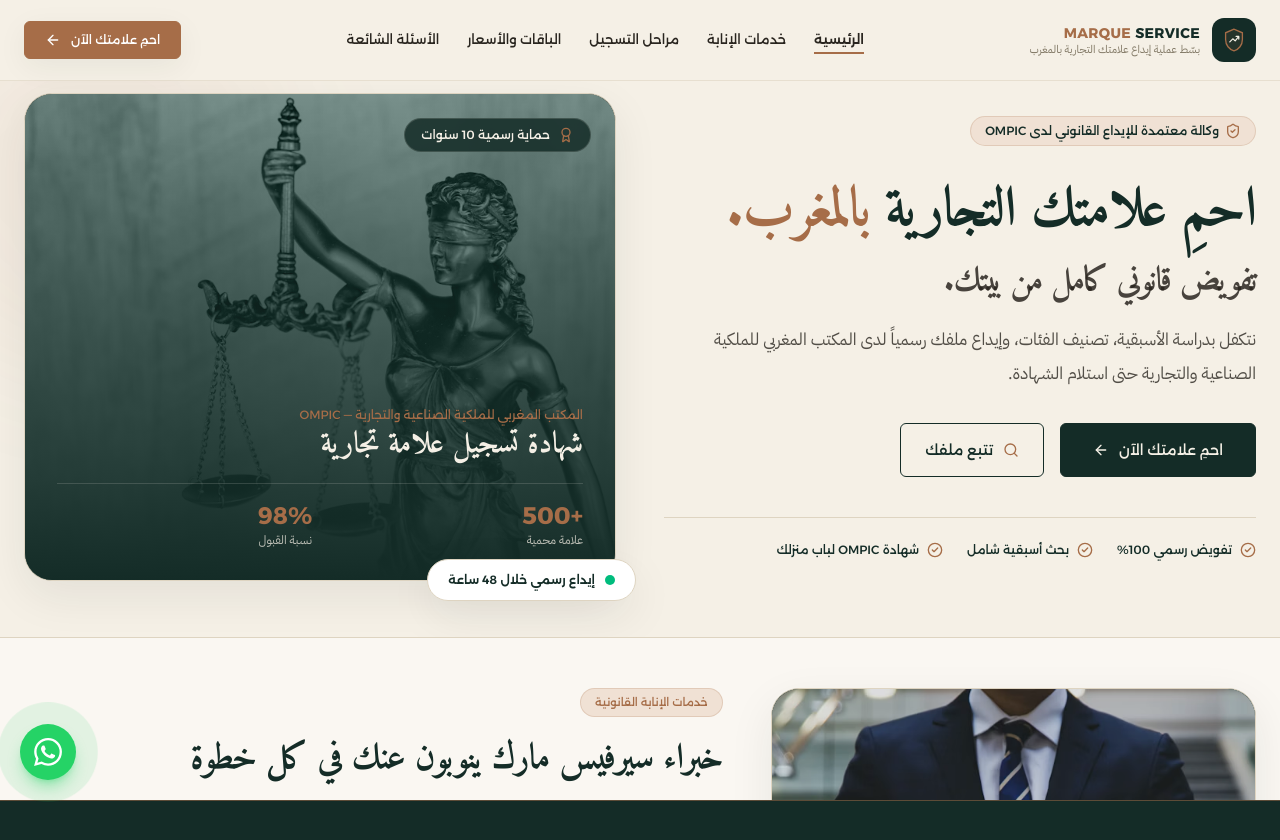
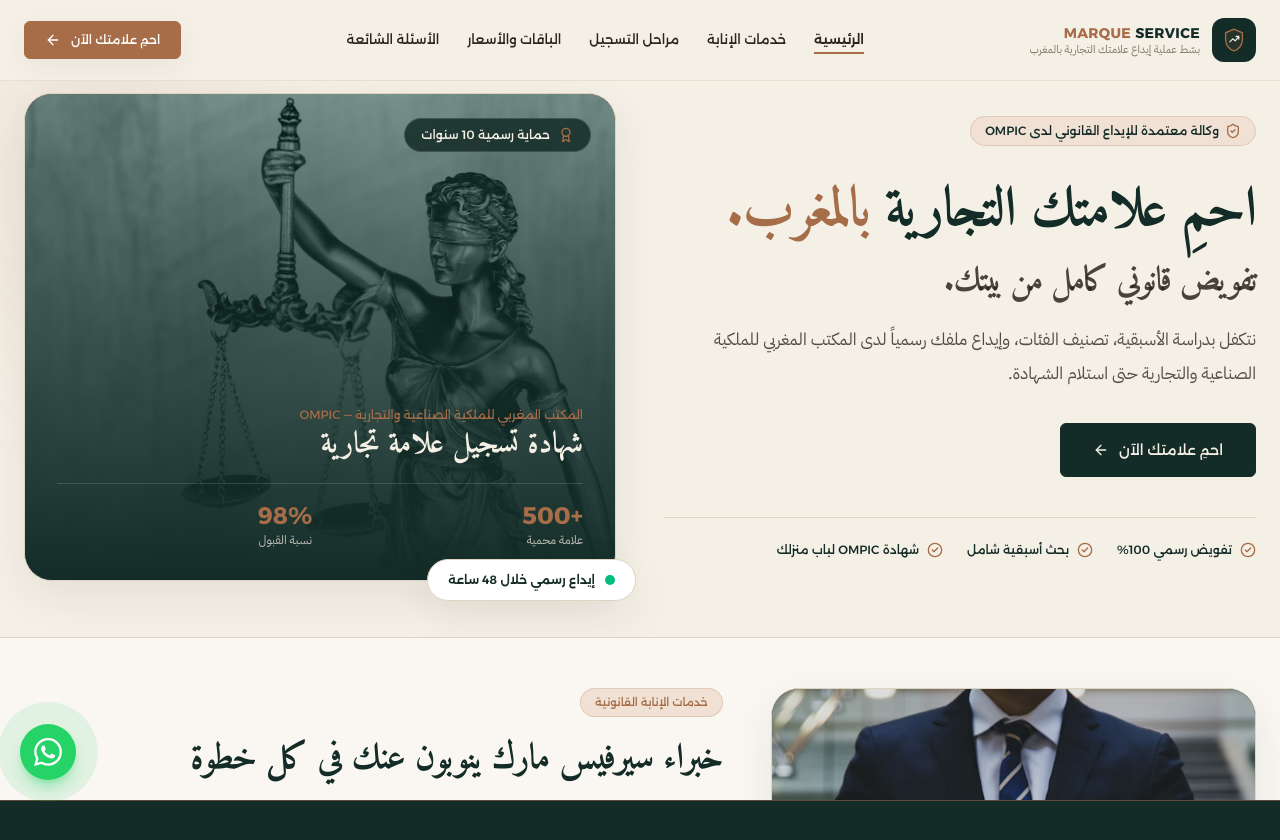
Before and after one commit to mohamedarchaki/service-marque, a Next.js app: page / in a window 1280 px wide. Shown: the top 840 px of the page. Built offline with nearby package versions, Linux system fonts and the light colour scheme.

Commit message:
delete : button not work

```diff
--- a/src/app/faq/page.js
+++ b/src/app/faq/page.js
@@ -176,12 +176,6 @@ export default function FaqPage() {
                   <ArrowLeft className="h-4 w-4 transition-transform duration-300 group-hover:-translate-x-1" />
                 </Link>
 
-                <Link
-                  href={cta.secondaryHref}
-                  className="btn border border-ivory/25 text-ivory hover:bg-ivory/10 !px-7 !py-3.5"
-                >
-                  {cta.secondaryLabel}
-                </Link>
               </div>
             </div>
           </div>
--- a/src/components/HeroSection.jsx
+++ b/src/components/HeroSection.jsx
@@ -51,13 +51,7 @@ export default function HeroSection() {
               <ArrowLeft className="h-4 w-4 transition-transform duration-300 group-hover:-translate-x-1" />
             </Link>
 
-            <Link
-              href={hero.cta.secondary.href}
-              className="btn btn-outline !px-6 !py-4 !text-sm w-full sm:w-auto justify-center"
-            >
-              <Search className="h-4 w-4 text-copper" />
-              <span>{hero.cta.secondary.label}</span>
-            </Link>
+
           </div>
 
           <div className="flex flex-wrap items-center gap-x-6 gap-y-3 border-t border-border pt-6 w-full">
```
